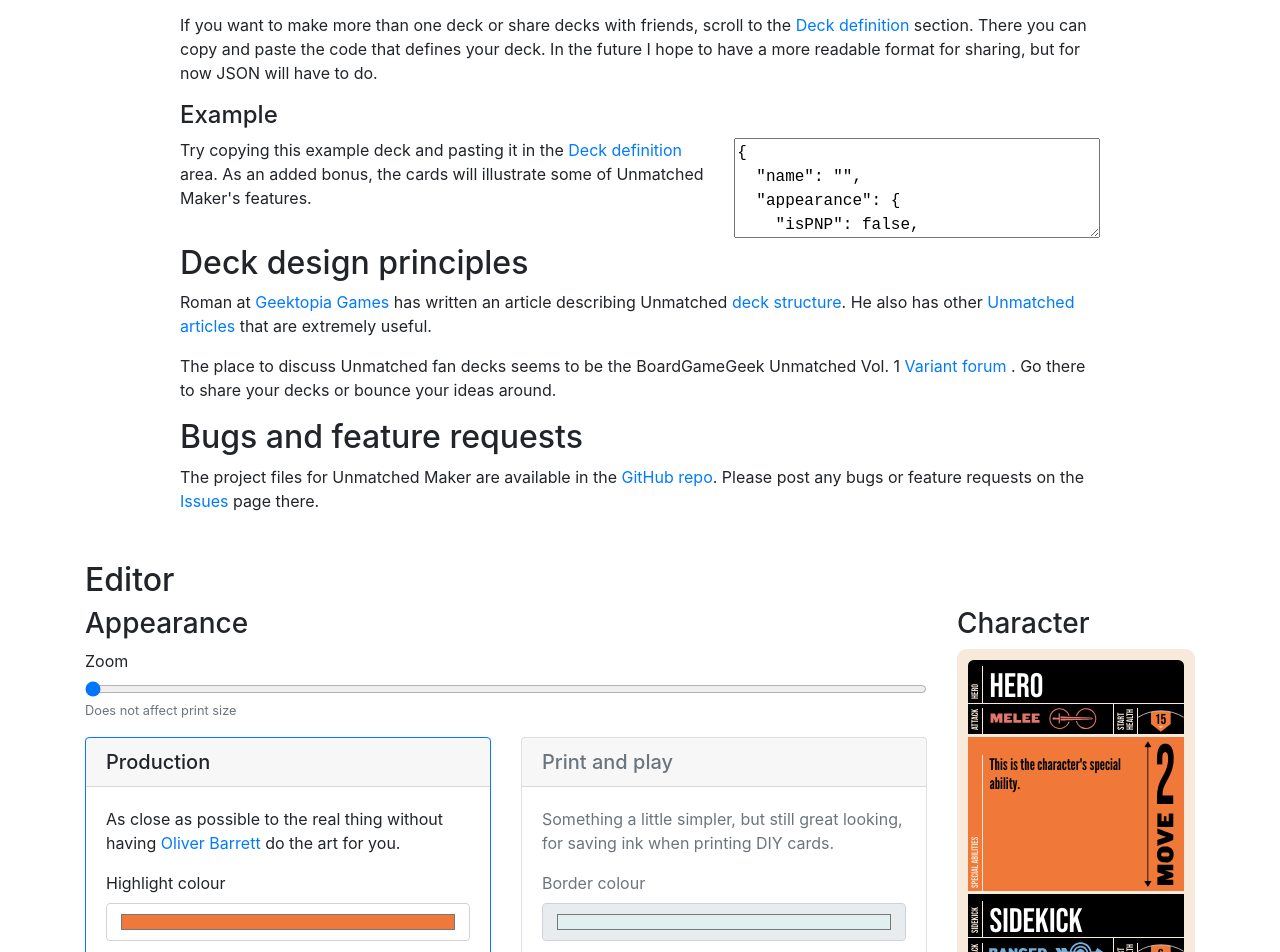
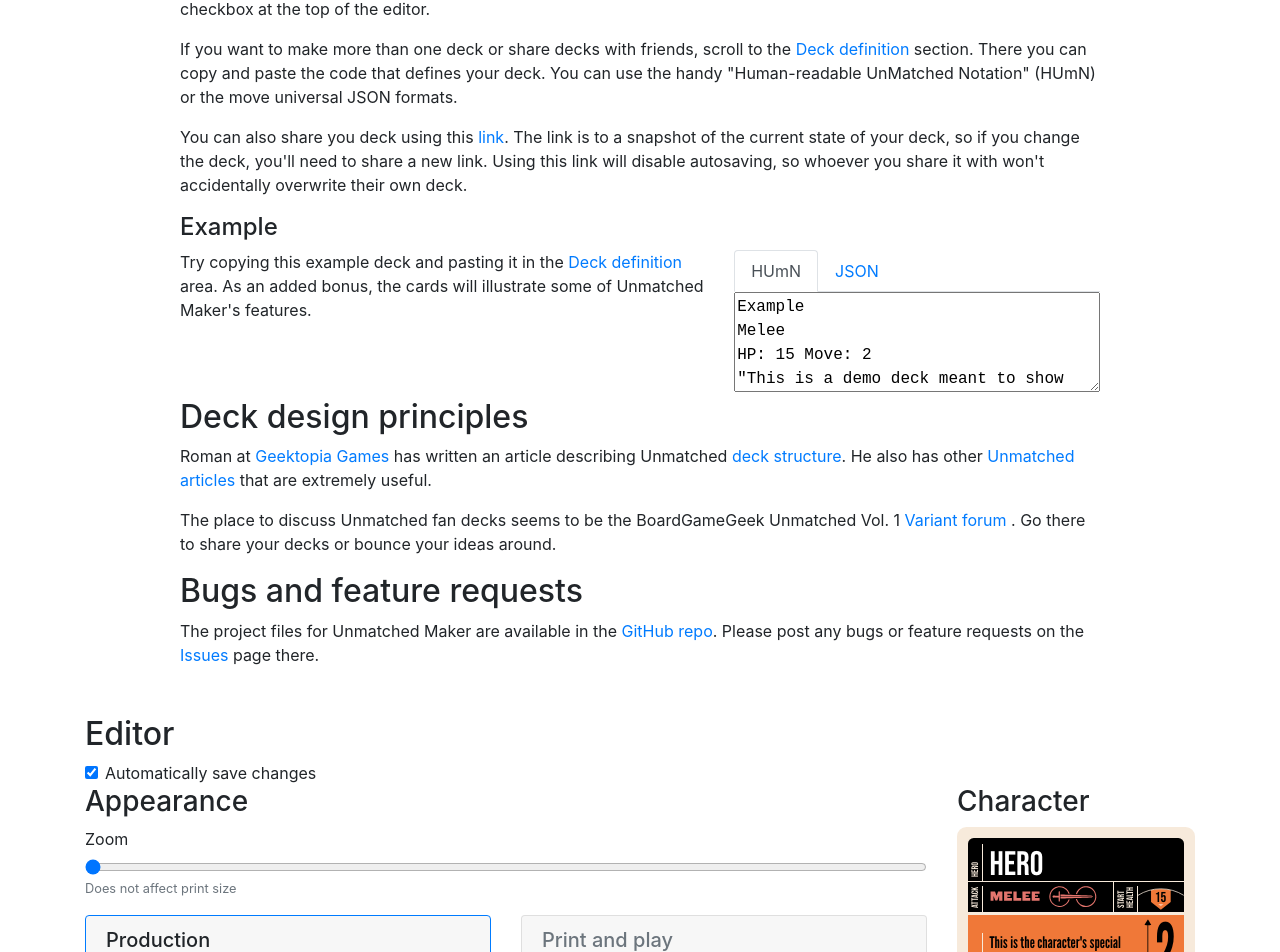
Before and after one commit to JonathanGuberman/unmatched_maker, a Vue app: page / in a window 1280 px wide. Shown: the part 896-1848 px from the top of the page. Built offline with nearby package versions, Linux system fonts and the light colour scheme.

Commit message:
Basic human-readable in and out, plus URL-based sharing
Live editing the human format is still super buggy

```diff
--- a/src/App.vue
+++ b/src/App.vue
@@ -69,14 +69,22 @@
                     <p>
                         As you work your deck is automatically saved to your browser's local storage;
                         if you return in the same browser on the same computer, your deck should
-                        still be there.
+                        still be there. If you want to make changes without autosaving, uncheck
+                        the "autosave" checkbox at the top of the editor.
                     </p>
                     <p>
                         If you want to make more than one deck or share decks with friends,
                         scroll to the <a href="#deck-definition">Deck definition</a> section.
                         There you can copy and paste the code that defines your deck.
-                        In the future I hope to have a more readable format for sharing, but
-                        for now JSON will have to do.
+                        You can use the handy "Human-readable UnMatched Notation" (HUmN)
+                        or the move universal JSON formats.
+                    </p>
+                    <p>
+                      You can also share you deck using this
+                      <a :href="deckLink">link</a>. The link is to a snapshot
+                      of the current state of your deck, so if you change the deck, you'll
+                      need to share a new link. Using this link will disable autosaving, so
+                      whoever you share it with won't accidentally overwrite their own deck.
                     </p>
                     <div class="row">
                         <div class="col-12">
@@ -91,12 +99,38 @@
                             </p>
                         </div>
                         <div class="col">
+                            <ul class="nav nav-tabs" role="tablist">
+                              <li class="nav-item">
+                                <a href="#" class="nav-link" :class="{'active': !isJSON}" @click.prevent="isJSON=false">
+                                  HUmN
+                                </a>
+                              </li>
+                              <li class="nav-item">
+                                <a href="#" class="nav-link" :class="{'active': isJSON}" @click.prevent="isJSON=true">
+                                  JSON
+                                </a>
+                              </li>
+                            </ul>
+                            <div class="tab-content">
+                              <div class="tab-pane fade" :class="{'show active': !isJSON}">
                                 <textarea
                                   readonly
                                   onclick="this.focus();this.select()"
                                   style="width: 100%;
                                   height:100px; font-family: monospace;"
-                            >{{exampleDeckJSON}}</textarea>
+                                  :value="exampleDeckHuman"
+                                ></textarea>
+                              </div>
+                              <div class="tab-pane fade" :class="{'show active': isJSON}">
+                                <textarea
+                                  readonly
+                                  onclick="this.focus();this.select()"
+                                  style="width: 100%;
+                                  height:100px; font-family: monospace;"
+                                  :value="exampleDeckJSON"
+                                ></textarea>
+                              </div>
+                            </div>
                         </div>
                     </div>
                 </div>
@@ -129,6 +163,12 @@
             <div class="row py-3">
                 <div class="col-12">
                     <h2>Editor</h2>
+                    <div class="form-check">
+                      <input class="form-check-input" type="checkbox" v-model="autoSave" id="autosave">
+                      <label class="form-check-label" for="autosave">
+                        Automatically save changes
+                      </label>
+                    </div>
                 </div>
                 <div class="col deck-properties">
                     <h3>Appearance</h3>
@@ -272,12 +312,19 @@
                               code to share or save your deck. You can also edit it live (which is
                               currently a bit buggy, so use at your own risk!)
                             </p>
+                            <p>
+                              You can share your deck using this
+                              <a :href="deckLink">link</a>. The link is to a snapshot
+                              of the current state of your deck, so if you change the deck, you'll
+                              need to share a new link. Using this link will disable autosaving, so
+                              whoever you share it with won't accidentally overwrite their own deck.
+                            </p>
                         </div>
                         <div class="col">
                           <ul class="nav nav-tabs" role="tablist">
                             <li class="nav-item">
                               <a href="#" class="nav-link" :class="{'active': !isJSON}" @click.prevent="isJSON=false">
-                                Human
+                                HUmN
                               </a>
                             </li>
                             <li class="nav-item">
@@ -286,11 +333,12 @@
                               </a>
                             </li>
                           </ul>
-                          <div class="tab-content" id="myTabContent">
+                          <div class="tab-content">
                             <div class="tab-pane fade" :class="{'show active': !isJSON}">
                               <textarea
                                   :value="humanReadableDeck"
                                   @input="parseHumanDeck($event.target.value)"
+                                  @keyup.esc="humanReadableDeck = serializeToHuman(deck);"
                                   style="width: 100%; height: 250px; font-family: monospace;"
                                   onclick="this.focus();"
                                   :class="{'border-danger user-input-invalid': !isValid}"
@@ -426,6 +474,7 @@ export default {
             zoom: 1,
             pattern: 'none',
             isJSON: false,
+            autoSave: true,
         }
     },
     computed: {
@@ -456,6 +505,9 @@ export default {
                 '--contrast-colour': this.isDarkText(this.deck.appearance.highlightColour),
                 '--background-pattern': this.pattern,
             }
+        },
+        deckLink: function() {
+          return '/?deck=' + encodeURIComponent(this.humanReadableDeck);
         }
     },
     watch: {
@@ -463,34 +515,24 @@ export default {
             handler: function() {
                 this.userDeck = JSON.stringify(this.deck, null, 2);
                 this.humanReadableDeck = serializeToHuman(this.deck);
+                if (this.autoSave) {
                   this.localStorageSave();
+                }
             },
             deep: true
         }
     },
     mounted: function() {
-        // window.onbeforeprint = (() => {
-        //     this.isPrint = true;
-        // });
-
-        // window.onafterprint = (() => {
-        //     this.isPrint = false;
-        // });
-
-        // window.matchMedia('print').addListener((mql) => {
-        //   if(mql.matches) {
-        //     this.isPrint = true;
-        //   }
-        // });
-
-        // // window.matchMedia('screen').addListener((mql) => {
-        // //   if(mql.matches) {
-        // //     this.isPrint = false;
-        // //   }
-        // // });
 
         this.$nextTick(() => {
-            if (localStorage.getItem('unmatched-deck')) {
+            const urlParams = new URLSearchParams(window.location.search);
+            const urlDeck = urlParams.get('deck');
+            if (urlDeck) {
+              this.autoSave = false;
+              const humanDeck = decodeURIComponent(urlDeck);
+              this.parseHumanDeck(humanDeck);
+              return
+            } else if (localStorage.getItem('unmatched-deck')) {
                 const deck = JSON.parse(localStorage.getItem('unmatched-deck'));
                 this.deck.name = deck.name
                 this.deck.appearance = deck.appearance
@@ -534,23 +576,30 @@ export default {
             try {
               parser.feed(this.humanReadableDeck);
               const parsedDeck = parser.results[0]
-              Object.assign(this.deck.hero, parsedDeck.hero);
-              Object.assign(this.deck.sidekick, parsedDeck.sidekick);
-              Object.assign(this.deck.cards, parsedDeck.cards);
               try {
                 const appearance = JSON.parse(parsedDeck.metadata);
-                console.debug(appearance);
-                Object.assign(this.deck.appearance, appearance);
+                if (appearance) {
+                  Object.assign(this.deck, appearance);
+                }
               } catch (err) {
-                console.debug(err);
+                this.isValid = false;
+                return
               }
+              if (parsedDeck.hero){
+                Object.assign(this.deck.hero, parsedDeck.hero);
+              }
+              if (parsedDeck.sidekick) {
+                Object.assign(this.deck.sidekick, parsedDeck.sidekick);
+              }
+              if (parsedDeck.cards) {
                 this.deck.cards = [];
                 parsedDeck.cards.forEach((card, index) => {
                     this.$set(this.deck.cards, index, card);
                 })
+              }
+
               this.isValid = true;
             } catch (err) {
-              console.debug(err);
               this.isValid = false;
             }
         },
@@ -582,7 +631,8 @@ export default {
             });
             const L = 0.2126*C[0] + 0.7152*C[1] + 0.0722*C[2];
             return (L > 0.179) ? 'black' : 'white'
-        }
+        },
+        serializeToHuman,
     }
 }
 </script>
--- a/src/mixins/exampleDeck.js
+++ b/src/mixins/exampleDeck.js
@@ -1,12 +1,16 @@
+import serializeToHuman from '@/parser/serializer.js'
+
+
 export default {
     data: function () {
         return {
-            exampleDeckJSON
+            exampleDeckJSON: JSON.stringify(exampleDeck, null, 2),
+            exampleDeckHuman: serializeToHuman(exampleDeck),
         }
     }
 }
 
-const exampleDeckJSON = JSON.stringify({
+const exampleDeck = {
   "name": "",
   "appearance": {
     "isPNP": false,
@@ -15,14 +19,14 @@ const exampleDeckJSON = JSON.stringify({
     "patternName": "Dominos"
   },
   "hero": {
-    "name": "Hero",
+    "name": "Example",
     "isRanged": false,
     "hp": 15,
     "move": 2,
     "specialAbility": "This is a demo deck meant to show some of the capabilities of the generator and familiarise you with how it works.\nTry changing the Hero and Sidekick's names and properties!"
   },
   "sidekick": {
-    "name": "sidekick",
+    "name": "Demo",
     "isRanged": true,
     "hp": 6,
     "quantity": 1,
@@ -121,4 +125,4 @@ const exampleDeckJSON = JSON.stringify({
       "quantity": 3
     }
   ]
-}, null, 2);
+};
--- a/src/parser/serializer.js
+++ b/src/parser/serializer.js
@@ -3,7 +3,7 @@ export default function serializeToHuman(deck) {
 ${deck.hero.name.trim()}
 ${deck.hero.isRanged ? 'Ranged': 'Melee'}
 HP: ${deck.hero.hp} Move: ${deck.hero.move}
-"${deck.hero.specialAbility.trim()}"`.trim();
+"${deck.hero.specialAbility.trim().replace(/"/g, '\\"')}"`.trim();
 
     var sidekickOutput = ``;
     if (deck.sidekick.quantity === 1) {
@@ -34,17 +34,17 @@ ${deck.sidekick.isRanged ? 'Ranged': 'Melee'}`
 
         if (card.type === 'scheme') {
             cardOutput += `S B${card.boost}\n`
-            cardOutput += `"${card.basicText.trim()}"\n`
+            cardOutput += `"${card.basicText.trim().replace(/"/g, '\\"')}"\n`
         } else {
             cardOutput += `${card.type[0].toUpperCase()}${card.value} B${card.boost}\n`
             if (card.immediateText) {
-                cardOutput += `IMMEDIATELY: "${card.immediateText.trim()}"\n`
+                cardOutput += `IMMEDIATELY: "${card.immediateText.trim().replace(/"/g, '\\"')}"\n`
             }
             if (card.duringText) {
-                cardOutput += `DURING COMBAT: "${card.duringText.trim()}"\n`
+                cardOutput += `DURING COMBAT: "${card.duringText.trim().replace(/"/g, '\\"')}"\n`
             }
             if (card.afterText) {
-                cardOutput += `AFTER COMBAT: "${card.afterText.trim()}"\n`
+                cardOutput += `AFTER COMBAT: "${card.afterText.trim().replace(/"/g, '\\"')}"\n`
             }
         }
 
@@ -55,7 +55,7 @@ ${deck.sidekick.isRanged ? 'Ranged': 'Melee'}`
         cardsOutput += cardOutput.trimEnd()
     });
 
-    const appearance = `\n\n*${JSON.stringify(deck.appearance)}*`;
+    const appearance = `\n\n*${JSON.stringify({appearance: deck.appearance}).trim()}*`;
 
     return `${heroOutput}${sidekickOutput}${cardsOutput}${appearance}`.trim()
 }
--- a/src/parser/unmatchedParser.js
+++ b/src/parser/unmatchedParser.js
@@ -18,7 +18,7 @@ var grammar = {
     {"name": "CHARACTER", "symbols": ["HERO", "CHARACTER$ebnf$1"], "postprocess":  d => {
         return {
             hero: d[0],
-            sidekick: d[1]
+            sidekick: d[1] || {quantity: 0}
         }}},
     {"name": "APPEARANCE$ebnf$1", "symbols": []},
     {"name": "APPEARANCE$ebnf$1", "symbols": ["APPEARANCE$ebnf$1", /[^*]/], "postprocess": function arrpush(d) {return d[0].concat([d[1]]);}},
@@ -142,7 +142,7 @@ var grammar = {
     {"name": "IMAGE$subexpression$1", "symbols": ["IMAGE$subexpression$1$subexpression$1"]},
     {"name": "IMAGE", "symbols": ["nl", "IMAGE$subexpression$1", "str"], "postprocess": d => {return {imageUrl: d[d.length-1]}}},
     {"name": "dq_multiline_str$ebnf$1", "symbols": []},
-    {"name": "dq_multiline_str$ebnf$1", "symbols": ["dq_multiline_str$ebnf$1", /[^"]/], "postprocess": function arrpush(d) {return d[0].concat([d[1]]);}},
+    {"name": "dq_multiline_str$ebnf$1", "symbols": ["dq_multiline_str$ebnf$1", "dstrchar"], "postprocess": function arrpush(d) {return d[0].concat([d[1]]);}},
     {"name": "dq_multiline_str", "symbols": [{"literal":"\""}, "dq_multiline_str$ebnf$1", {"literal":"\""}], "postprocess": d =>  d[1].join("")},
     {"name": "str$ebnf$1", "symbols": [/[^\n]/]},
     {"name": "str$ebnf$1", "symbols": ["str$ebnf$1", /[^\n]/], "postprocess": function arrpush(d) {return d[0].concat([d[1]]);}},
@@ -161,13 +161,25 @@ var grammar = {
     {"name": "__$ebnf$1", "symbols": ["wschar"]},
     {"name": "__$ebnf$1", "symbols": ["__$ebnf$1", "wschar"], "postprocess": function arrpush(d) {return d[0].concat([d[1]]);}},
     {"name": "__", "symbols": ["__$ebnf$1"], "postprocess": function(d) {return null;}},
-    {"name": "wschar", "symbols": [/[ \t\n\v\f]/], "postprocess": id}
+    {"name": "wschar", "symbols": [/[ \t\n\v\f]/], "postprocess": id},
+    {"name": "dstrchar", "symbols": [/[^\\"]/], "postprocess": id},
+    {"name": "dstrchar", "symbols": [{"literal":"\\"}, "strescape"], "postprocess":
+        function(d) {
+            return JSON.parse("\""+d.join("")+"\"");
+        }
+        },
+    {"name": "strescape", "symbols": [/["\\\/bfnrt]/], "postprocess": id},
+    {"name": "strescape", "symbols": [{"literal":"u"}, /[a-fA-F0-9]/, /[a-fA-F0-9]/, /[a-fA-F0-9]/, /[a-fA-F0-9]/], "postprocess":
+        function(d) {
+            return d.join("");
+        }
+        }
 ]
   , ParserStart: "DECK"
-};
+}
 // if (typeof module !== 'undefined'&& typeof module.exports !== 'undefined') {
 //    module.exports = grammar;
 // } else {
 //    window.grammar = grammar;
 // }
-return grammar})();
+ return grammar})();
```
Also changed, not shown: 1 other file (tests, documents, lock files or other folders). Lines whose indentation alone changed are shown as unchanged.
